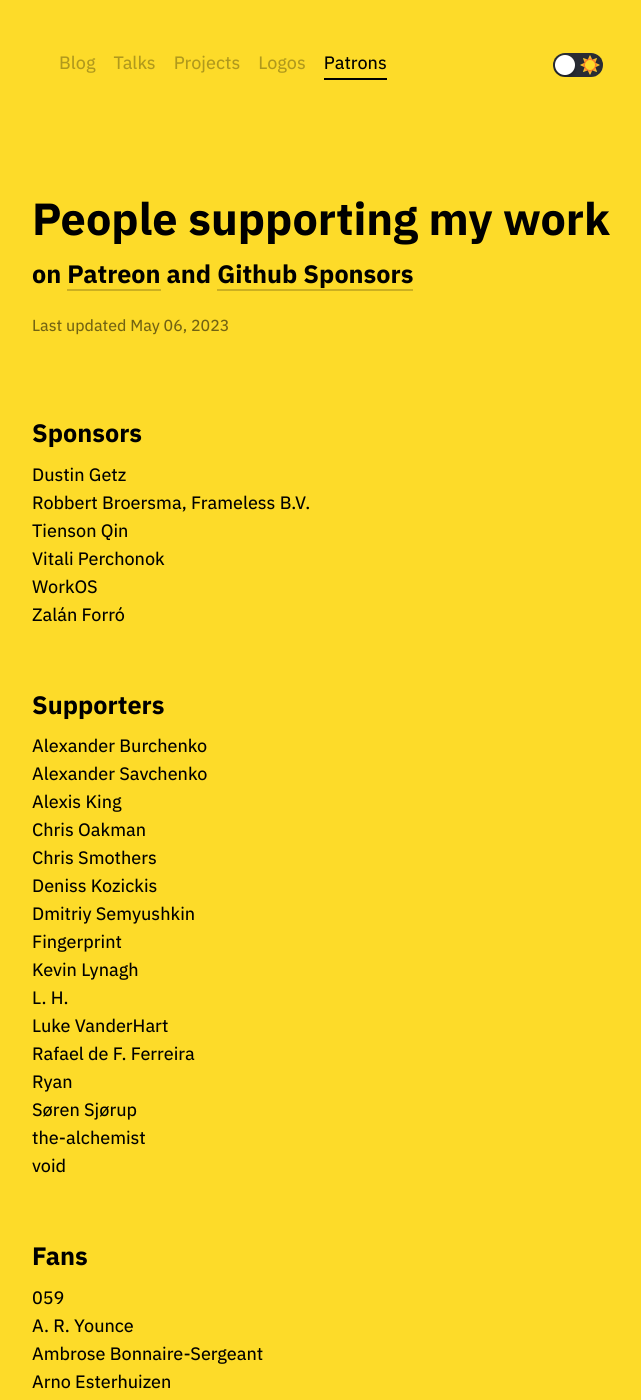
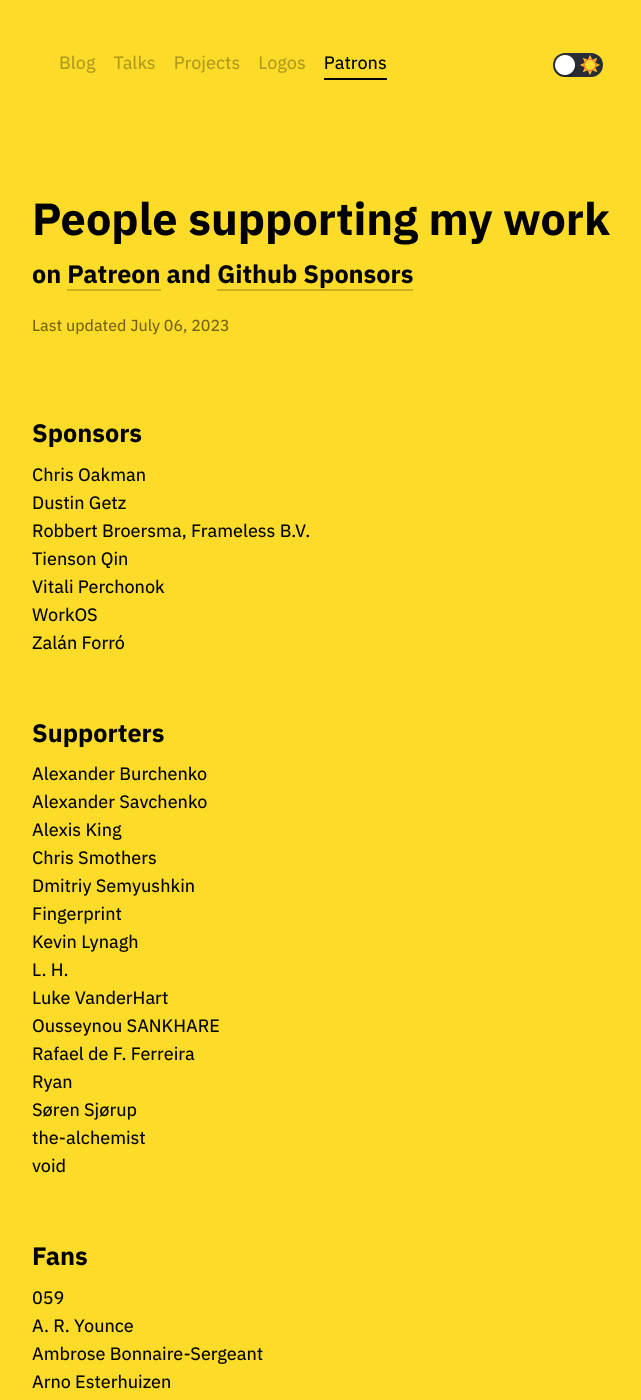
Before and after one commit to tonsky/tonsky.github.io, a Jekyll site: the page built from patrons/index.html, in a window 1280 px wide and 1400 px high. Shown: the whole window, without its empty margins (310-951 px from the left). Built offline with Jekyll 4.4.1, drawn with Linux system fonts in a browser that asks for light colours; some of the changed text lies outside the part shown.

Commit message:
Patrons update July 2023

```diff
--- a/patrons/index.html
+++ b/patrons/index.html
@@ -20,9 +20,10 @@
 
 <h1 class="title">People supporting my work</h1>
 <h2>on <a href="https://patreon.com/tonsky" target="_blank">Patreon</a> and <a href="https://github.com/sponsors/tonsky" target="_blank">Github Sponsors</a></h2>
-<div class="footer">Last updated May 06, 2023</div>
+<div class="footer">Last updated July 06, 2023</div>
 
 <h2>Sponsors</h2>
+<li>Chris Oakman</li>
 <li>Dustin Getz</li>
 <li>Robbert Broersma, Frameless B.V.</li>
 <li>Tienson Qin</li>
@@ -34,14 +35,13 @@
 <li>Alexander Burchenko</li>
 <li>Alexander Savchenko</li>
 <li>Alexis King</li>
-<li>Chris Oakman</li>
 <li>Chris Smothers</li>
-<li>Deniss Kozickis</li>
 <li>Dmitriy Semyushkin</li>
 <li>Fingerprint</li>
 <li>Kevin Lynagh</li>
 <li>L. H.</li>
 <li>Luke VanderHart</li>
+<li>Ousseynou SANKHARE</li>
 <li>Rafael de F. Ferreira</li>
 <li>Ryan</li>
 <li>Søren Sjørup</li>
```
Also changed, not shown: other parts of patrons/index.html (+1 -3 lines).
